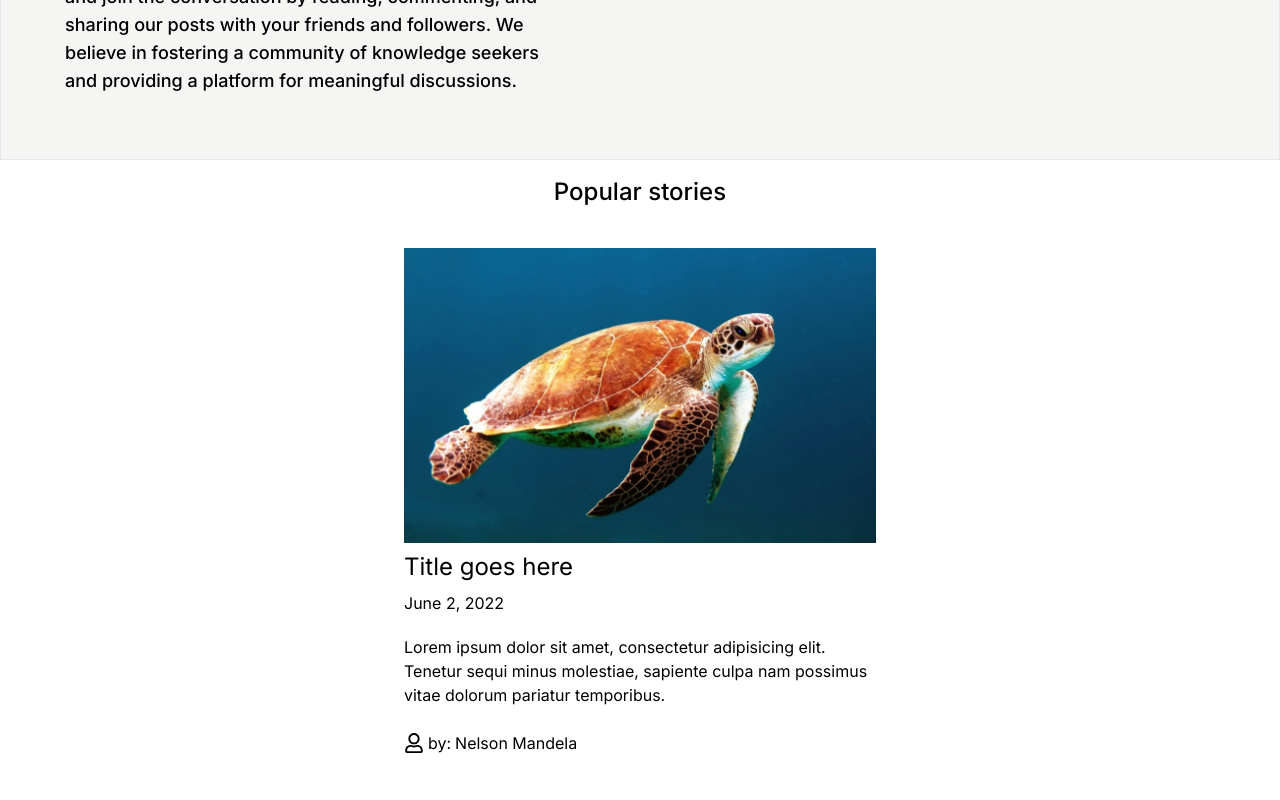
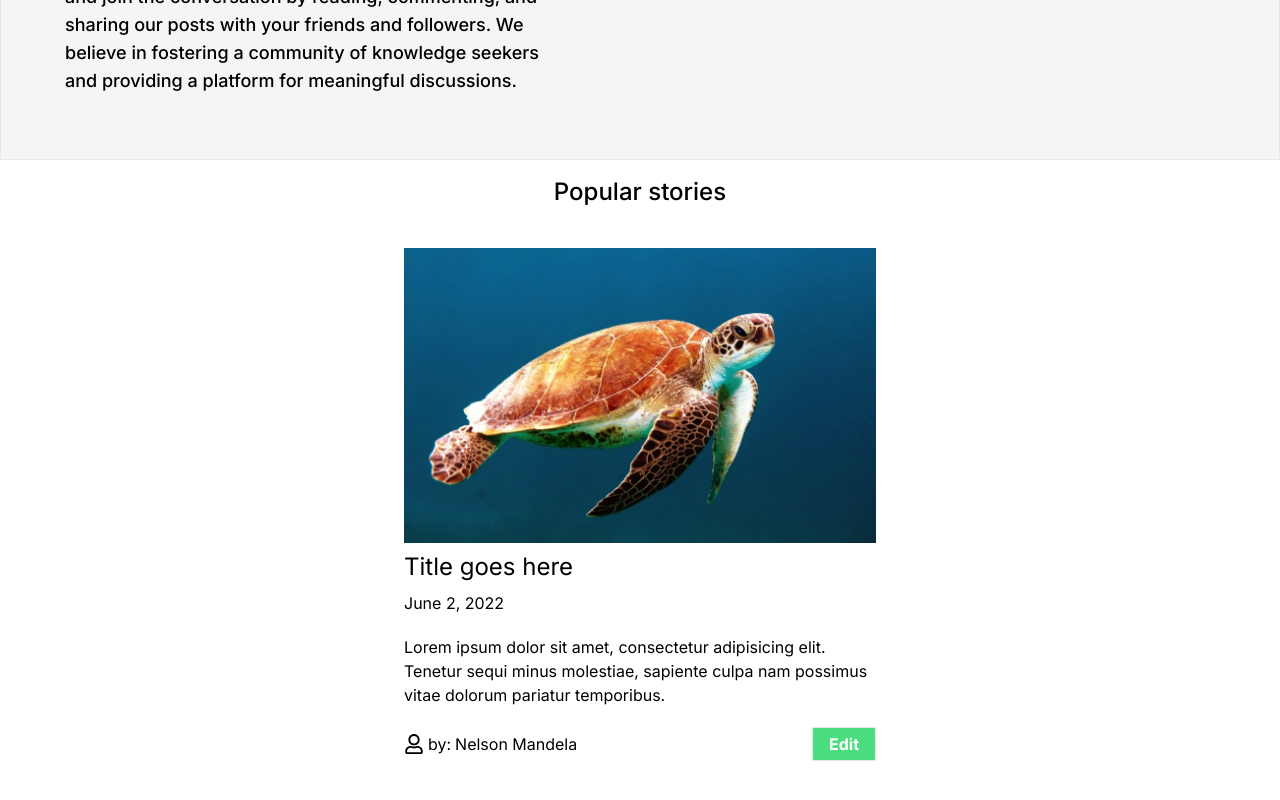
Before and after one commit to stefanpython/blog-fullstack-nextjs, a Next.js app: page / in a window 1280 px wide. Shown: the part 374-1174 px from the top of the page. Built offline with nearby package versions, Linux system fonts and the light colour scheme.

Commit message:
Add and link edit button on articles

```diff
--- /dev/null
+++ b/app/editArticle/[id]/page.tsx
@@ -0,0 +1,5 @@
+import React from "react";
+
+export default function EditArticle() {
+  return <div>EditArticle</div>;
+}
--- a/components/Articles.tsx
+++ b/components/Articles.tsx
@@ -1,6 +1,7 @@
 import React from "react";
 import Image from "next/image";
 import { FaRegUser } from "react-icons/fa";
+import Link from "next/link";
 
 export default function Articles() {
   return (
@@ -10,7 +11,13 @@ export default function Articles() {
       <div className="flex flex-wrap gap-10">
         <div className="flex  py-10 max-w-[30em]">
           <div className="flex flex-col px-1">
-            <Image src="/frog.jpg" width={500} height={500} alt="frog" />
+            <Image
+              src="/frog.jpg"
+              width={500}
+              height={500}
+              alt="frog"
+              priority={true}
+            />
 
             <h1 className="text-2xl py-2 hover:underline">Title goes here</h1>
 
@@ -22,10 +29,18 @@ export default function Articles() {
               pariatur temporibus.
             </p>
 
-            <div className="flex items-center">
-              <FaRegUser size={20} />
-              <span className="flex p-1">by: </span>
-              <p>Nelson Mandela</p>
+            <div className="flex justify-between">
+              <div className="flex items-center">
+                <FaRegUser size={20} />
+                <span className="flex p-1">by: </span>
+                <p>Nelson Mandela</p>
+              </div>
+
+              <Link href="/editArticle/id">
+                <button className="btn border px-4 py-1 bg-green-400 text-white font-bold rounded-sm">
+                  Edit
+                </button>
+              </Link>
             </div>
           </div>
         </div>
```
Also changed, not shown: app/api/articles/[id]/route.js (added).
